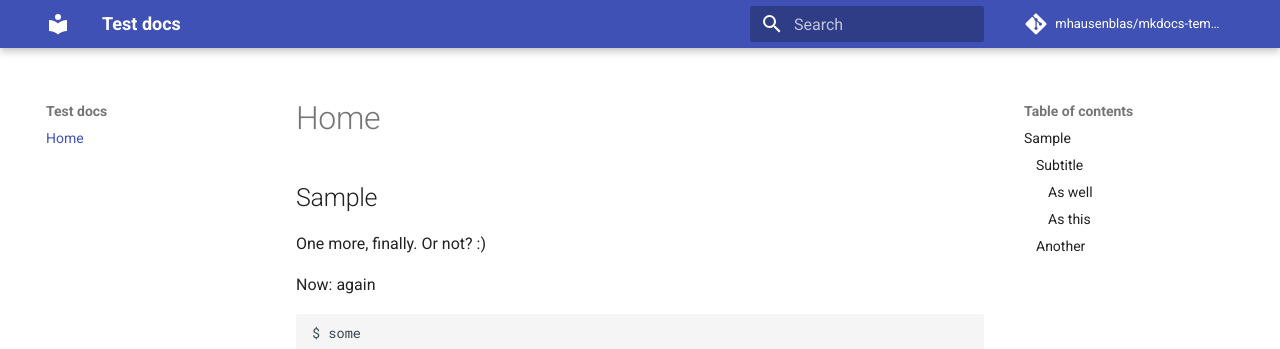
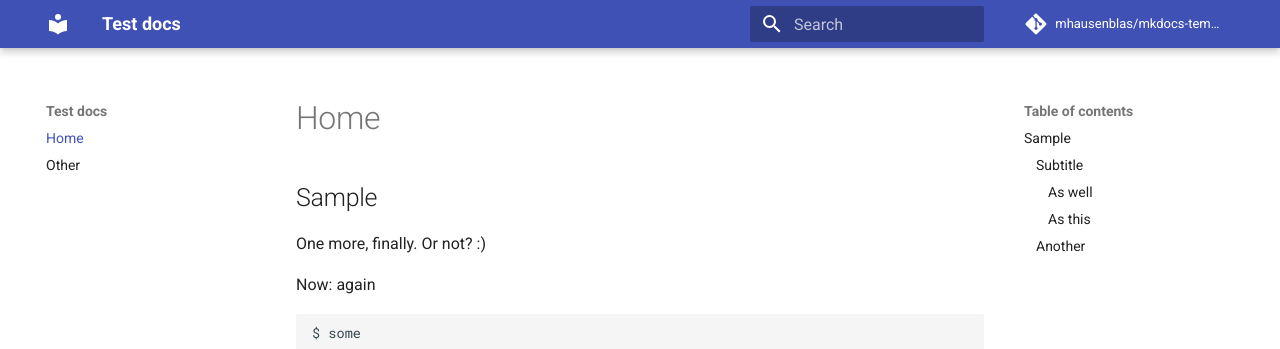
Before and after one commit to TheLeftMoose/mkdocs-test, an MkDocs documentation site: the page built from docs/index.md, in a window 1280 px wide. Shown: the top 349 px of the page. Built offline with MkDocs 1.6.1 and Material for MkDocs 9.7.7, drawn with Linux system fonts in a browser that asks for light colours; comment, search, counter and statistics services are not loaded.

Commit message:
Update mkdocs.yml

```diff
--- a/mkdocs.yml
+++ b/mkdocs.yml
@@ -6,5 +6,6 @@ repo_name: 'mhausenblas/mkdocs-template'
 repo_url: 'https://github.com/mhausenblas/mkdocs-template'
 nav:
     - Home: index.md
+    - Other: other.md
 theme:
   name: 'material'
```
